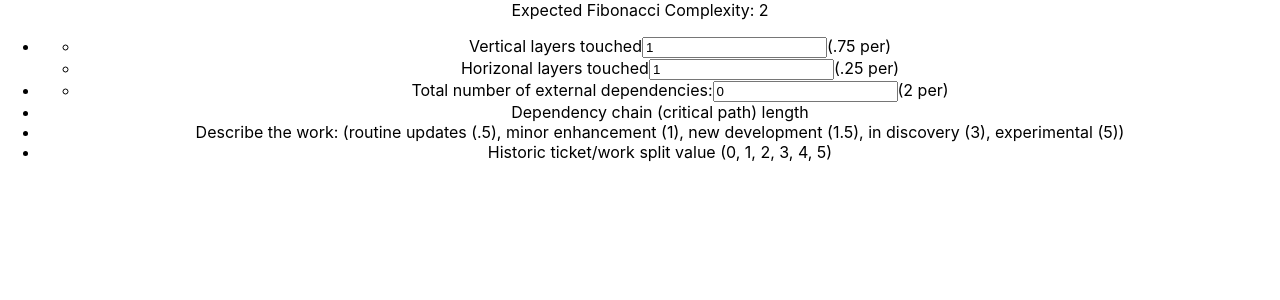
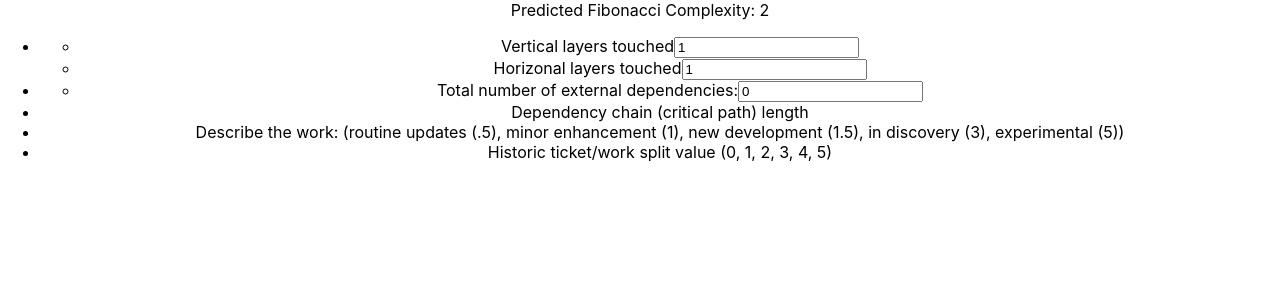
Before and after one commit to cmstead/story-sizer, a React (Create React App) app: page / in a window 1280 px wide. Shown: the top 300 px of the page. Built offline with nearby package versions, Linux system fonts and the light colour scheme.

Commit message:
Added predicted fibonacci complexity computation

```diff
--- a/src/Components/ExternalDependencies/index.tsx
+++ b/src/Components/ExternalDependencies/index.tsx
@@ -23,7 +23,6 @@
                     value={externalDependencyCount}
                     min={0}
                     onChange={dispatchCountUpdate}></input>
-                (2 per)
             </li>
         </ul>
     )
--- a/src/Components/FunctionalLayers/index.tsx
+++ b/src/Components/FunctionalLayers/index.tsx
@@ -2,6 +2,16 @@
 import { useSelector, useDispatch } from "react-redux"
 import { horizontalCountSelector, verticalCountSelector } from "./functionalLayerCountSelectors.ts"
 import { actionTypes } from "../../services/constants.ts"
+
+function computeValue(baseValue) {
+    if (baseValue === '') {
+        return baseValue
+    } else if (baseValue > 1) {
+        return Math.round(baseValue)
+    } else {
+        return 1
+    }
+}
 
 export default function FunctionalLayers(): ReactElement {
 
@@ -11,11 +21,13 @@
     const dispatch = useDispatch()
 
     const updateCount = ({ target }) => {
+        const baseValue = target.value
+
         return dispatch({
             type: actionTypes.LAYER_COUNT_UPDATED,
             payload: {
                 name: target.name,
-                value: Math.floor(target.value < 1 ? 1 : target.value)
+                value: computeValue(baseValue)
             }
         })
     }
@@ -30,7 +42,6 @@
                     name="verticalCount"
                     min={1}
                     onChange={updateCount}></input>
-                (.75 per)
             </li>
             <li>
                 Horizonal layers touched
@@ -40,7 +51,6 @@
                     name="horizontalCount"
                     min={1}
                     onChange={updateCount}></input>
-                (.25 per)
             </li>
         </ul>
     )
--- a/src/Components/LOEPredictor/index.tsx
+++ b/src/Components/LOEPredictor/index.tsx
@@ -1,35 +1,18 @@
+import React from "react";
 import { useSelector } from "react-redux";
 import { horizontalCountSelector, verticalCountSelector } from "../FunctionalLayers/functionalLayerCountSelectors.ts";
 import { dependencyCountSelector } from "../ExternalDependencies/externalDependencyCountSelector.ts";
-import weightMap from "./weightMap.ts";
+import { estimateLOE } from "./loePredictor.ts";
 
-const fibonacciValues = [.5, 1, 2, 3, 5, 8, 13, 20, 50, 100, 1000]
+export function LOEPredictor() {
 
-export function LOEPredictor () {
-    const verticalCount = useSelector(verticalCountSelector)
-    const horizontalCount = useSelector(horizontalCountSelector)
-    const externalDependencyCount = useSelector(dependencyCountSelector)
-
-    const verticalCountWeight = weightMap.functionalLayerCounts.verticalCount
-    const horizontalCountWeight = weightMap.functionalLayerCounts.horizonalCount
-    const externalDependencyCountWeight = weightMap.externalDependencyCount
-
-    function sumWeightedValues() {
-        return (verticalCount * verticalCountWeight +
-            horizontalCount * verticalCount * horizontalCountWeight +
-            externalDependencyCount * externalDependencyCountWeight) * 1.5
-    }
-
-    function selectNearestFibonacciValue (weightedSum) {
-        return fibonacciValues.find((value) => weightedSum <= value)
-    }
-
-    function estimateLOE() {
-        const weightedSum = sumWeightedValues()
-        return selectNearestFibonacciValue(weightedSum)
+    const loeValues = {
+        verticalCount: useSelector(verticalCountSelector),
+        horizontalCount: useSelector(horizontalCountSelector),
+        externalDependencyCount: useSelector(dependencyCountSelector)
     }
 
     return (
-        <div>Expected Fibonacci Complexity: {estimateLOE()}</div>
+        <div>Predicted Fibonacci Complexity: {estimateLOE(loeValues)}</div>
     )
 }
--- a/src/Components/LOEPredictor/weightMap.ts
+++ b/src/Components/LOEPredictor/loeConstants.ts
@@ -1,9 +1,9 @@
-const weightMap = {
+export const fibonacciValues = [.5, 1, 2, 3, 5, 8, 13, 20, 50, 100, 1000]
+
+export const weightMap = {
     functionalLayerCounts: {
         verticalCount: .75,
         horizonalCount: .25
     },
     externalDependencyCount: 2
 }
-
-export default weightMap
--- /dev/null
+++ b/src/Components/LOEPredictor/loePredictor.ts
@@ -0,0 +1,20 @@
+import { fibonacciValues, weightMap } from "./loeConstants.ts";
+
+function sumWeightedValues(loeValues) {
+    const verticalCountWeight = weightMap.functionalLayerCounts.verticalCount
+    const horizontalCountWeight = weightMap.functionalLayerCounts.horizonalCount
+    const externalDependencyCountWeight = weightMap.externalDependencyCount
+
+    return (loeValues.verticalCount * verticalCountWeight +
+        loeValues.horizontalCount * loeValues.verticalCount * horizontalCountWeight +
+        loeValues.externalDependencyCount * externalDependencyCountWeight) * 1.5
+}
+
+function selectNearestFibonacciValue(weightedSum) {
+    return fibonacciValues.find((value) => weightedSum <= value)
+}
+
+export function estimateLOE(loeValues) {
+    const weightedSum = sumWeightedValues(loeValues)
+    return selectNearestFibonacciValue(weightedSum)
+}
```
